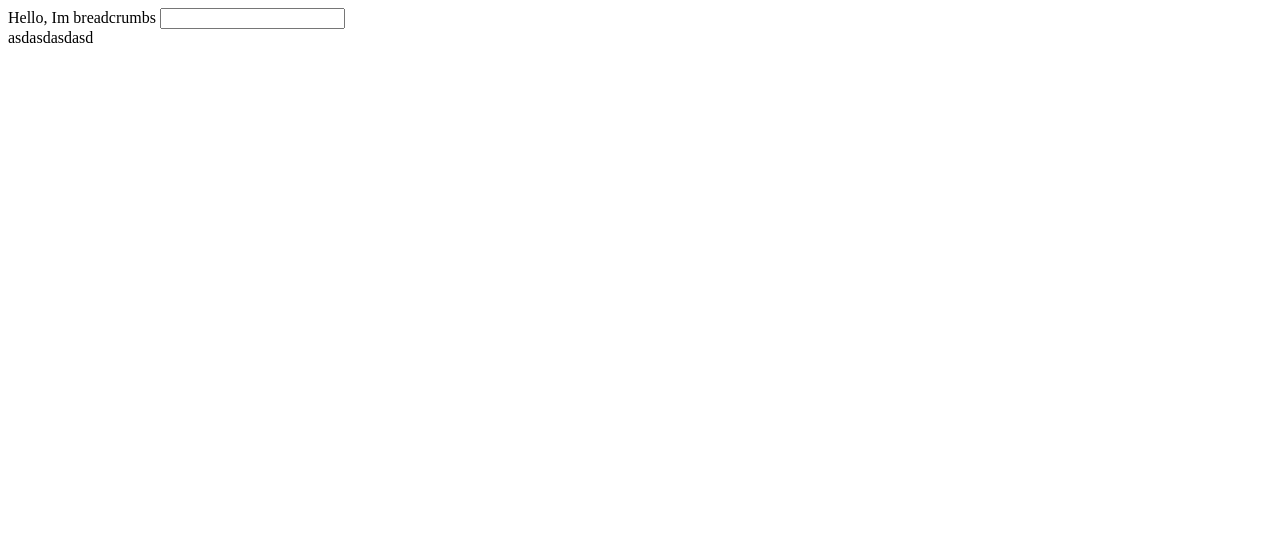
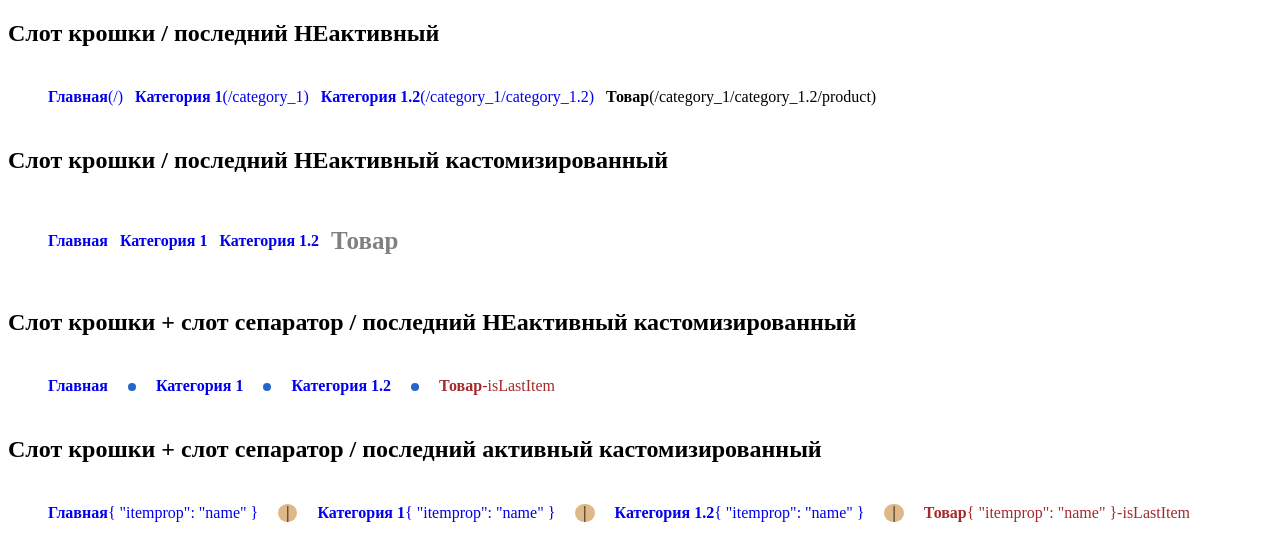
Before and after one commit to dcrtit/kit, a Vue app in the folder packages/ui/: page / in a window 1280 px wide. Shown: the top 560 px of the page. Built offline with nearby package versions, Linux system fonts and the light colour scheme.

Commit message:
feat: UI add breadcrumbs step1

```diff
--- a/packages/ui/src/App.vue
+++ b/packages/ui/src/App.vue
@@ -2,13 +2,162 @@
 // This starter template is using Vue 3 <script setup> SFCs
 // Check out https://v3.vuejs.org/api/sfc-script-setup.html#sfc-script-setup
   import Breadcrumbs from './Breadcrumbs/Breadcrumbs.vue'
+  import {reactive} from 'vue-demi'
+
+  const items = reactive([
+    {
+      name: "Главная",
+      path: '/',
+    },
+    {
+      name: "Категория 1",
+      path: "/category_1",
+    },
+    {
+      name: "Категория 1.2",
+      path: "/category_1/category_1.2",
+    },
+    {
+      name: "Товар",
+      path: "/category_1/category_1.2/product",
+    },
+  ])
+
+
 </script>
 
 <template>
   <div>
-    <Breadcrumbs/>
-    asdasdasdasd
+
+    <h2>Слот крошки / последний НЕактивный </h2>
+
+    <Breadcrumbs :items="items" :isActiveLastItem="false" class="dc-breadcrumbs">
+
+      <template #item="slotItem">
+        <div class="c-breadcrumbs__wrap">
+          <h4 class="dc-breadcrumbs__name-item">
+            {{ slotItem.item.name }}
+          </h4>
+          <span class="dc-breadcrumbs__path">
+            ({{ slotItem.item.path }})
+          </span>
+        </div>
+      </template>
+
+    </Breadcrumbs>
+
+
+    <h2>Слот крошки / последний НЕактивный кастомизированный </h2>
+
+    <Breadcrumbs :items="items" :isActiveLastItem="false" class="dc-breadcrumbs">
+
+      <template #item="slotItem">
+        <div class="c-breadcrumbs__wrap" :class="{'custom-last-item__no-active': slotItem.isLastItem}">
+          <h4 class="dc-breadcrumbs__name-item">
+            {{ slotItem.item.name }}
+          </h4>
+        </div>
+      </template>
+
+    </Breadcrumbs>
+
+    <h2>Слот крошки + слот сепаратор / последний НЕактивный кастомизированный</h2>
+    <Breadcrumbs :items="items" :isActiveLastItem="false"  class="dc-breadcrumbs">
+
+      <template #item="slotItem">
+        <div class="c-breadcrumbs__wrap" :class="{'custom-last-item': slotItem.isLastItem}">
+          <h4 class="dc-breadcrumbs__name-item">
+            {{ slotItem.item.name }}
+          </h4>
+          <span v-if="slotItem.isLastItem">
+            -isLastItem
+          </span>
+        </div>
+      </template>
+
+      <template #separator>
+        <span class="custom-separator-round">
+
+        </span>
+      </template>
+
+    </Breadcrumbs>
+
+    <h2>Слот крошки + слот сепаратор / последний активный кастомизированный</h2>
+    <Breadcrumbs :items="items" class="dc-breadcrumbs">
+
+      <template #item="slotItem">
+        <div class="c-breadcrumbs__wrap" :class="{'custom-last-item': slotItem.isLastItem}">
+          <h4 class="dc-breadcrumbs__name-item">
+            {{ slotItem.item.name }}
+          </h4>
+          <span> {{slotItem.attrs}}</span>
+          <span v-if="slotItem.isLastItem">
+             -isLastItem
+          </span>
+        </div>
+      </template>
+
+      <template #separator>
+        <span class="custom-separator">
+            |
+        </span>
+      </template>
+
+    </Breadcrumbs>
+
   </div>
 </template>
 
-<style/>
+<style>
+  .dc-breadcrumbs{
+
+  }
+  ul{
+    list-style: none;
+    display: flex;
+    align-items: center;
+    margin: 0;
+  }
+  li{
+    margin-right: 12px;
+  }
+  a{
+    /*padding: 8px;*/
+    /*background: aquamarine;*/
+  }
+  .c-breadcrumbs__wrap{
+    display: inline-flex;
+    align-items: center;
+  }
+  .dc-breadcrumbs__name-item{
+    display: inline;
+  }
+  .custom-last-item{
+    color: brown;
+  }
+  .custom-last-item__no-active{
+    color: gray;
+    font-size: 25px;
+  }
+
+  .custom-separator{
+    display: inline-block;
+    padding-left: 8px;
+    padding-right: 8px;
+    background: burlywood;
+    margin-left: 20px;
+    margin-right: 8px;
+    border-radius: 20px;
+  }
+  .custom-separator-round{
+    display: inline-block;
+    width: 8px;
+    height: 8px;
+    border-radius: 8px;
+    background: #2567c9;
+    margin-left: 20px;
+    margin-right: 8px;
+
+  }
+</style>
--- a/packages/ui/src/Breadcrumbs/Breadcrumbs.vue
+++ b/packages/ui/src/Breadcrumbs/Breadcrumbs.vue
@@ -1,15 +1,59 @@
-<script setup>
-  import {ref} from 'vue-demi'
+<script >
+export default {
+    name: "breadcrumbs",
+    props: {
+      items:{
+        type: Array,
+        required: true,
+        default: () => []
+      },
+      isActiveLastItem: {
+        type: Boolean,
+        default: true
+      },
+      linkComponent: {
+        type:String,
+        required: false,
+        // todo подумать над default linkComponent
+        default: "a"
+      }
+    },
 
-  const testVModelVar = ref('')
+    methods: {
+      isLastItem(index) {
+        return index === this.items.length - 1
+      },
+
+      componentName(index) {
+        if (this.isLastItem(index)){
+          return this.isActiveLastItem ? this.linkComponent : 'div'
+        }
+        return this.linkComponent
+      },
+    }
+
+  };
 </script>
 
 <template>
-  <div>
-    Hello, Im breadcrumbs
-    <input type="text" v-model="testVModelVar">
-    {{ testVModelVar }}
-  </div>
+  <nav>
+    <ul itemscope
+        itemtype="http://schema.org/BreadcrumbList">
+      <li v-for="(item, index) in items"
+          :key="item.path"
+          itemprop="itemListElement"
+          itemtype="http://schema.org/ListItem"
+          itemscope>
+        <component :is="componentName(index)" itemprop="item"
+           :href="item.path">
+            <slot name="item" :item="item" :isLastItem="isLastItem(index)" :attrs="{itemprop: 'name'}"></slot>
+          <meta itemprop="position"
+                :content="index">
+        </component>
+        <slot v-if="!isLastItem(index)" name="separator"></slot>
+      </li>
+    </ul>
+  </nav>
 </template>
 
 <style/>
```
